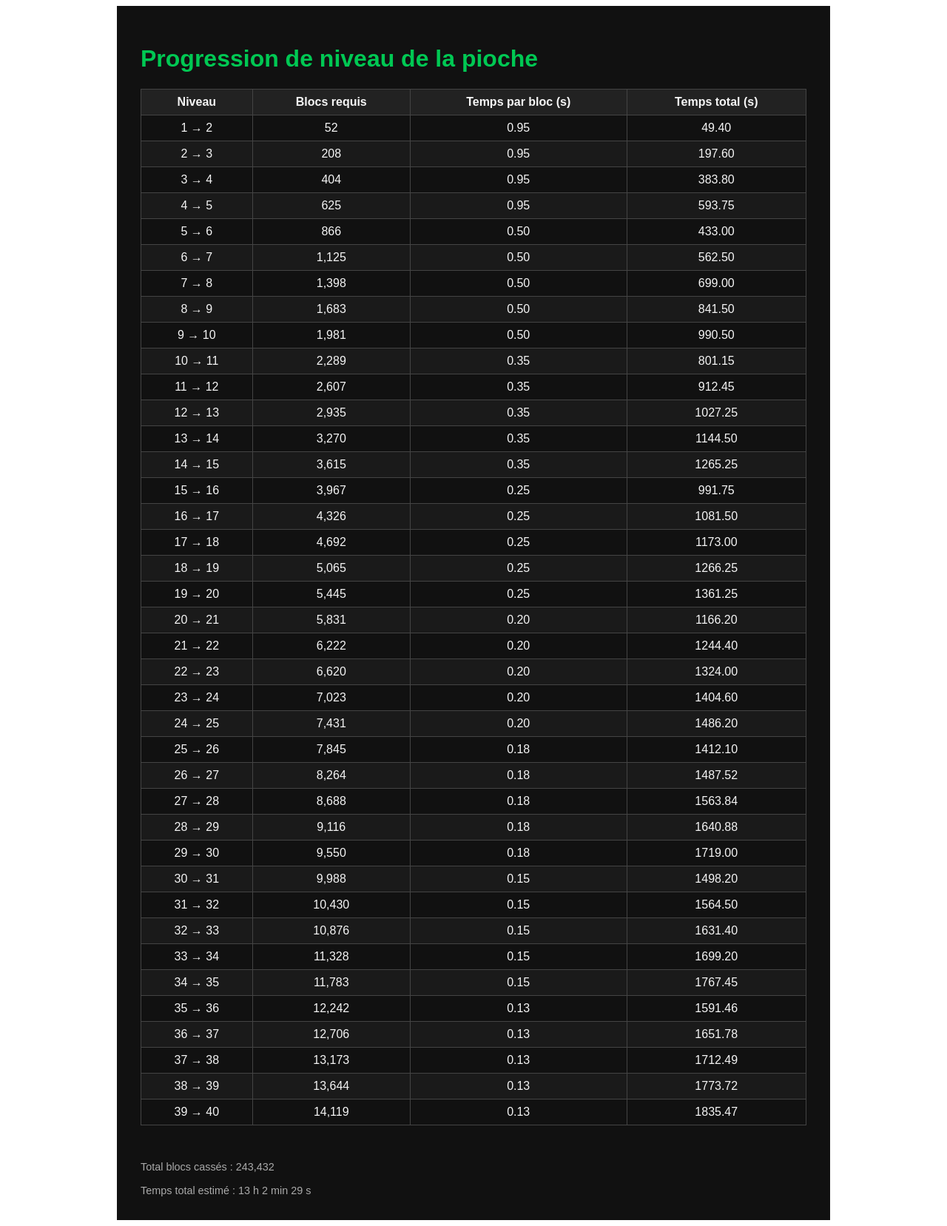
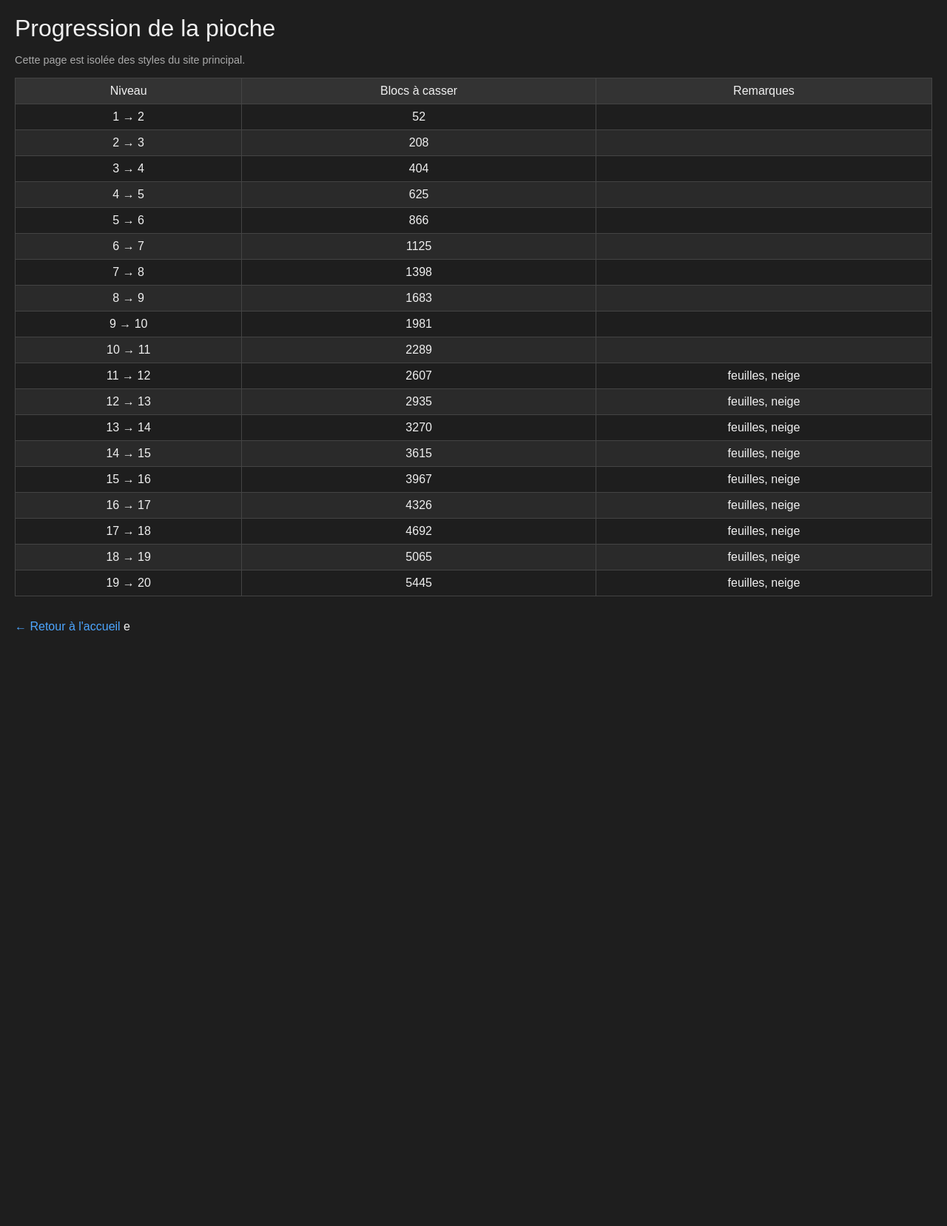
Before and after one commit to sacha1er/sacha1er.github.io, a Jekyll site: the page pickaxe_level_progression.html, which Jekyll copies as it is, in a window 1280 px wide. Shown: the whole page at 74% size. Built offline with Jekyll 4.4.1, drawn with Linux system fonts in a browser that asks for light colours; after the commit the page ends 900 px from its top, so only the background shows below that.

Commit message:
Update pickaxe_level_progression.html

```diff
--- a/pickaxe_level_progression.html
+++ b/pickaxe_level_progression.html
@@ -5,95 +5,114 @@
   <meta name="viewport" content="width=device-width, initial-scale=1.0" />
   <title>Progression de la pioche</title>
   <style>
-    #progression-wrapper {
+    /* Reset CSS pour neutraliser les styles globaux */
+    html, body, div, span, applet, object, iframe,
+    h1, h2, h3, h4, h5, h6, p, blockquote, pre,
+    a, abbr, acronym, address, big, cite, code,
+    del, dfn, em, img, ins, kbd, q, s, samp,
+    small, strike, strong, sub, sup, tt, var,
+    b, u, i, center,
+    dl, dt, dd, ol, ul, li,
+    fieldset, form, label, legend,
+    table, caption, tbody, tfoot, thead, tr, th, td,
+    article, aside, canvas, details, embed,
+    figure, figcaption, footer, header, hgroup,
+    menu, nav, output, ruby, section, summary,
+    time, mark, audio, video {
+      margin: 0;
+      padding: 0;
+      border: 0;
+      font-size: 100%;
+      font: inherit;
+      vertical-align: baseline;
+    }
+
+    /* Page neutre */
+    body {
+      background-color: #1e1e1e;
+      color: #f0f0f0;
       font-family: Arial, sans-serif;
-      background: #111;
-      color: #f5f5f5;
-      padding: 2rem;
-      max-width: 900px;
-      margin: auto;
+      padding: 20px;
     }
-    #progression-wrapper h1 {
-      color: #00c853;
+
+    h1 {
+      font-size: 2em;
+      margin-bottom: 0.5em;
     }
-    #progression-wrapper table {
+
+    table {
+      border-collapse: collapse;
       width: 100%;
-      border-collapse: collapse;
-      margin-bottom: 2rem;
+      margin-top: 1em;
     }
-    #progression-wrapper th, #progression-wrapper td {
+
+    th, td {
       border: 1px solid #444;
-      padding: 8px 12px;
+      padding: 8px;
       text-align: center;
     }
-    #progression-wrapper th {
-      background-color: #222;
+
+    th {
+      background-color: #333;
     }
-    #progression-wrapper tr:nth-child(even) {
-      background-color: #1a1a1a;
+
+    tr:nth-child(even) {
+      background-color: #2a2a2a;
     }
-    #progression-wrapper .footer {
-      margin-top: 2rem;
-      font-size: 0.9rem;
+
+    .note {
+      font-size: 0.9em;
       color: #aaa;
+    }
+
+    .back-link {
+      margin-top: 2em;
+      display: inline-block;
+      color: #4da6ff;
+      text-decoration: none;
+    }
+
+    .back-link:hover {
+      text-decoration: underline;
     }
   </style>
 </head>
 <body>
-  <div id="progression-wrapper">
-    <h1>Progression de niveau de la pioche</h1>
+  <h1>Progression de la pioche</h1>
+  <p class="note">Cette page est isolée des styles du site principal.</p>
+
   <table>
     <thead>
       <tr>
         <th>Niveau</th>
-          <th>Blocs requis</th>
-          <th>Temps par bloc (s)</th>
-          <th>Temps total (s)</th>
+        <th>Blocs à casser</th>
+        <th>Remarques</th>
       </tr>
     </thead>
-      <tbody id="table-body"></tbody>
+    <tbody>
+      <tr><td>1 → 2</td><td>52</td><td></td></tr>
+      <tr><td>2 → 3</td><td>208</td><td></td></tr>
+      <tr><td>3 → 4</td><td>404</td><td></td></tr>
+      <tr><td>4 → 5</td><td>625</td><td></td></tr>
+      <tr><td>5 → 6</td><td>866</td><td></td></tr>
+      <tr><td>6 → 7</td><td>1125</td><td></td></tr>
+      <tr><td>7 → 8</td><td>1398</td><td></td></tr>
+      <tr><td>8 → 9</td><td>1683</td><td></td></tr>
+      <tr><td>9 → 10</td><td>1981</td><td></td></tr>
+      <tr><td>10 → 11</td><td>2289</td><td></td></tr>
+      <tr><td>11 → 12</td><td>2607</td><td>feuilles, neige</td></tr>
+      <tr><td>12 → 13</td><td>2935</td><td>feuilles, neige</td></tr>
+      <tr><td>13 → 14</td><td>3270</td><td>feuilles, neige</td></tr>
+      <tr><td>14 → 15</td><td>3615</td><td>feuilles, neige</td></tr>
+      <tr><td>15 → 16</td><td>3967</td><td>feuilles, neige</td></tr>
+      <tr><td>16 → 17</td><td>4326</td><td>feuilles, neige</td></tr>
+      <tr><td>17 → 18</td><td>4692</td><td>feuilles, neige</td></tr>
+      <tr><td>18 → 19</td><td>5065</td><td>feuilles, neige</td></tr>
+      <tr><td>19 → 20</td><td>5445</td><td>feuilles, neige</td></tr>
+    </tbody>
   </table>
-    <div class="footer" id="footer"></div>
-  </div>
 
-  <script>
-    const niveaux = [
-      [2, 52, 0.95], [3, 208, 0.95], [4, 404, 0.95], [5, 625, 0.95],
-      [6, 866, 0.5], [7, 1125, 0.5], [8, 1398, 0.5], [9, 1683, 0.5], [10, 1981, 0.5],
-      [11, 2289, 0.35], [12, 2607, 0.35], [13, 2935, 0.35], [14, 3270, 0.35], [15, 3615, 0.35],
-      [16, 3967, 0.25], [17, 4326, 0.25], [18, 4692, 0.25], [19, 5065, 0.25], [20, 5445, 0.25],
-      [21, 5831, 0.2], [22, 6222, 0.2], [23, 6620, 0.2], [24, 7023, 0.2], [25, 7431, 0.2],
-      [26, 7845, 0.18], [27, 8264, 0.18], [28, 8688, 0.18], [29, 9116, 0.18], [30, 9550, 0.18],
-      [31, 9988, 0.15], [32, 10430, 0.15], [33, 10876, 0.15], [34, 11328, 0.15], [35, 11783, 0.15],
-      [36, 12242, 0.13], [37, 12706, 0.13], [38, 13173, 0.13], [39, 13644, 0.13], [40, 14119, 0.13]
-    ];
-
-    let totalTemps = 0;
-    let totalBlocs = 0;
-    const tbody = document.getElementById("table-body");
-
-    niveaux.forEach(([niveau, blocs, temps]) => {
-      const ligne = document.createElement("tr");
-      const tempsTotal = blocs * temps;
-      totalTemps += tempsTotal;
-      totalBlocs += blocs;
-      ligne.innerHTML = `
-        <td> ${niveau - 1} → ${niveau} </td>
-        <td> ${blocs.toLocaleString()} </td>
-        <td> ${temps.toFixed(2)} </td>
-        <td> ${tempsTotal.toFixed(2)} </td>
-      `;
-      tbody.appendChild(ligne);
-    });
-
-    const heures = Math.floor(totalTemps / 3600);
-    const minutes = Math.floor((totalTemps % 3600) / 60);
-    const secondes = Math.floor(totalTemps % 60);
-
-    document.getElementById("footer").innerText = `
-      Total blocs cassés : ${totalBlocs.toLocaleString()}\n
-      Temps total estimé : ${heures} h ${minutes} min ${secondes} s
-    `;
-  </script>
+  <a class="back-link" href="/">← Retour à l'accueil</a>
 </body>
 </html>
+e
```
Lines whose indentation alone changed are shown as unchanged.
